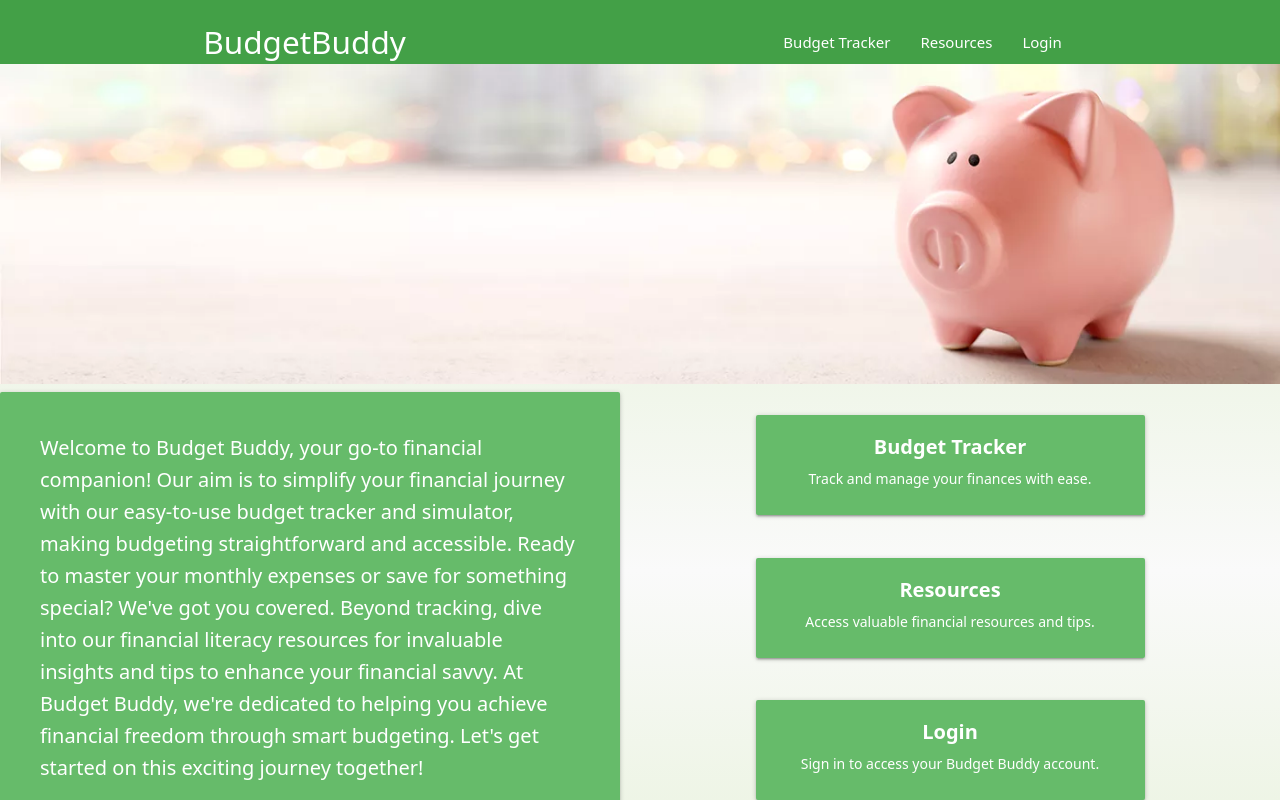
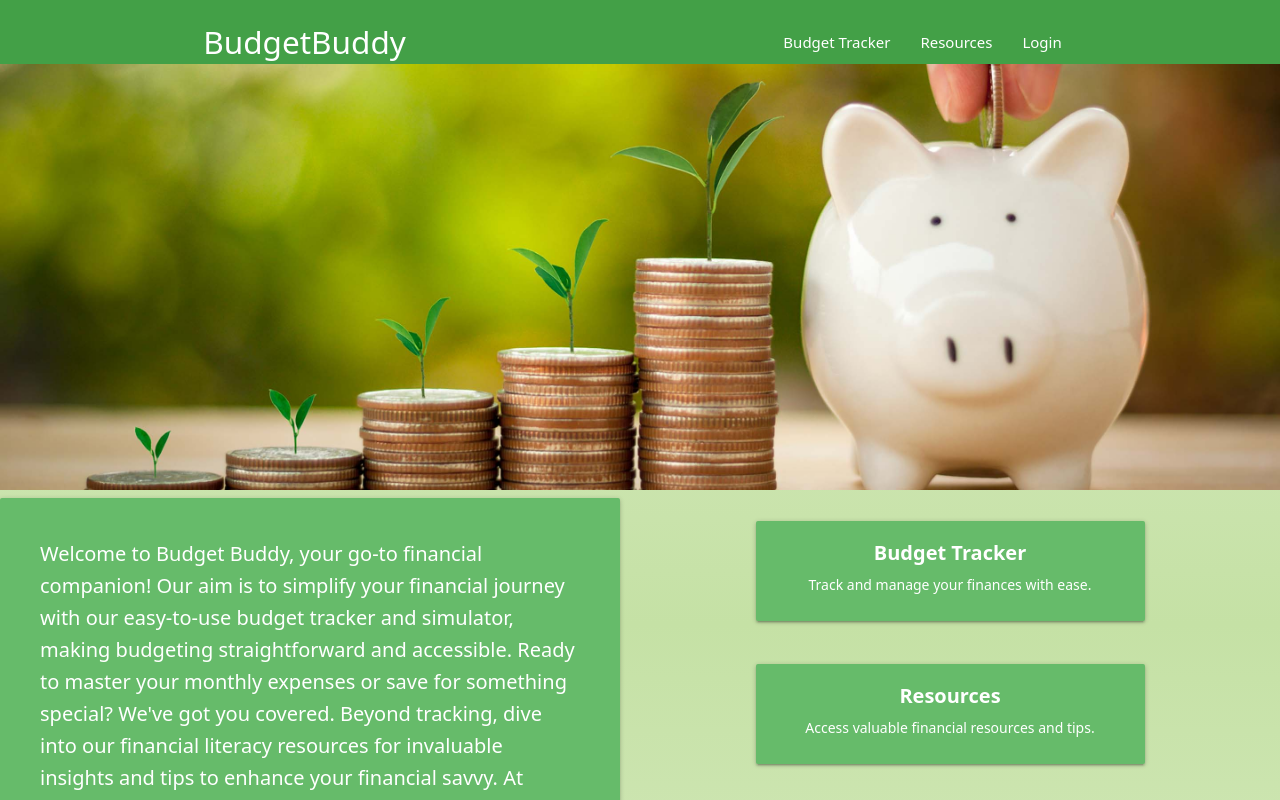
Before and after one commit to kennidystillwell/capstone-frontend, a React (Create React App) app: page / in a window 1280 px wide. Shown: the top 800 px of the page. Built offline with nearby package versions, Linux system fonts and the light colour scheme.

Commit message:
banner update

```diff
--- a/src/components/Home.js
+++ b/src/components/Home.js
@@ -3,7 +3,7 @@
 import '../css/Home.css';
 
 const Home = () => {
-  const bannerSrc = `${process.env.PUBLIC_URL}/images/banner.webp`;
+  const bannerSrc = `${process.env.PUBLIC_URL}/images/banner.jpg`;
 
   return (
     <div>
--- a/src/css/Home.css
+++ b/src/css/Home.css
@@ -1,5 +1,5 @@
 body {
-    background: linear-gradient(to bottom, #dcedc8, #fafafa, #dcedc8);
+    background: linear-gradient(to bottom, #dcedc8, #c5e1a5, #dcedc8);
 }
 
 .custom-row {
```
Also changed, not shown: public/images/banner.jpg (added).
